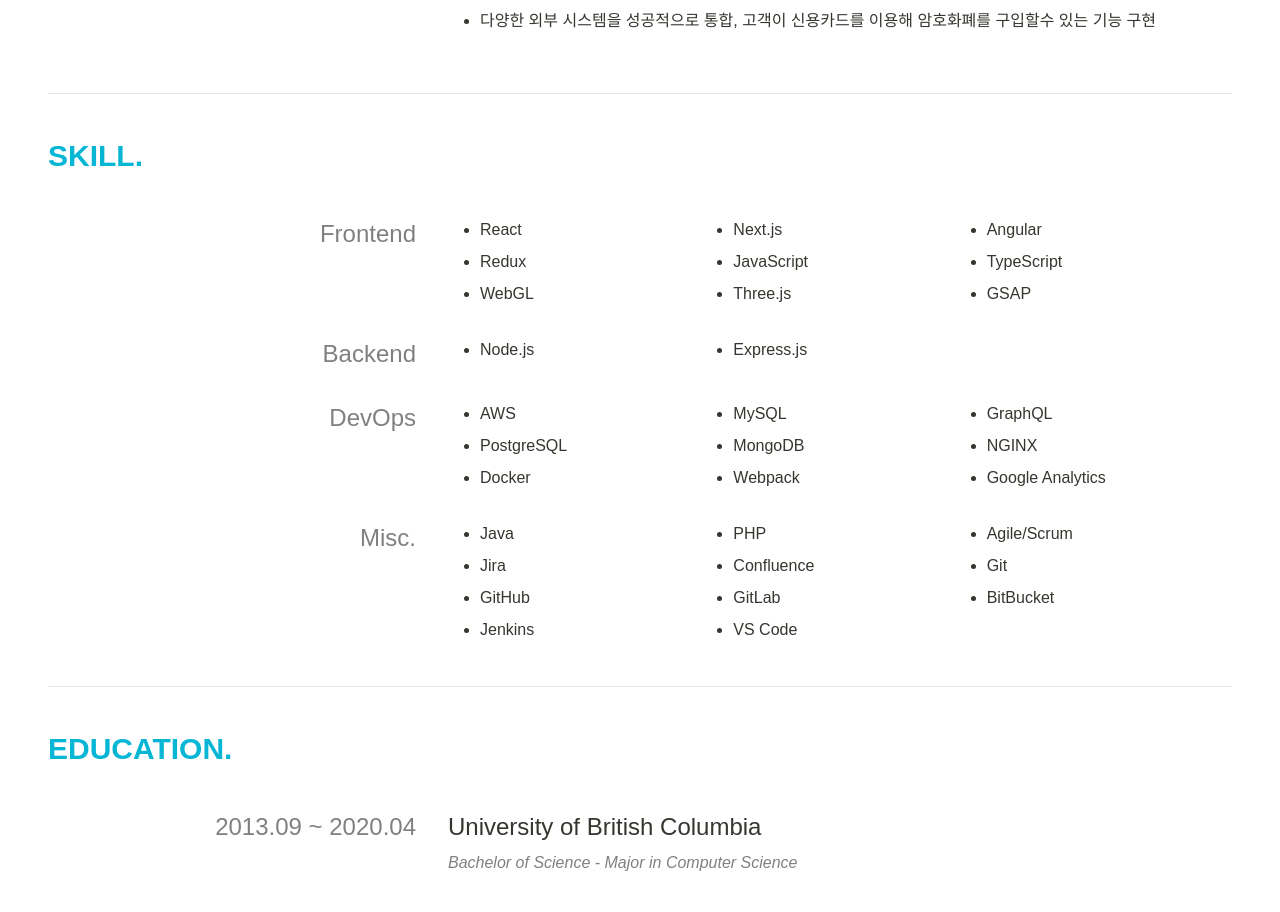
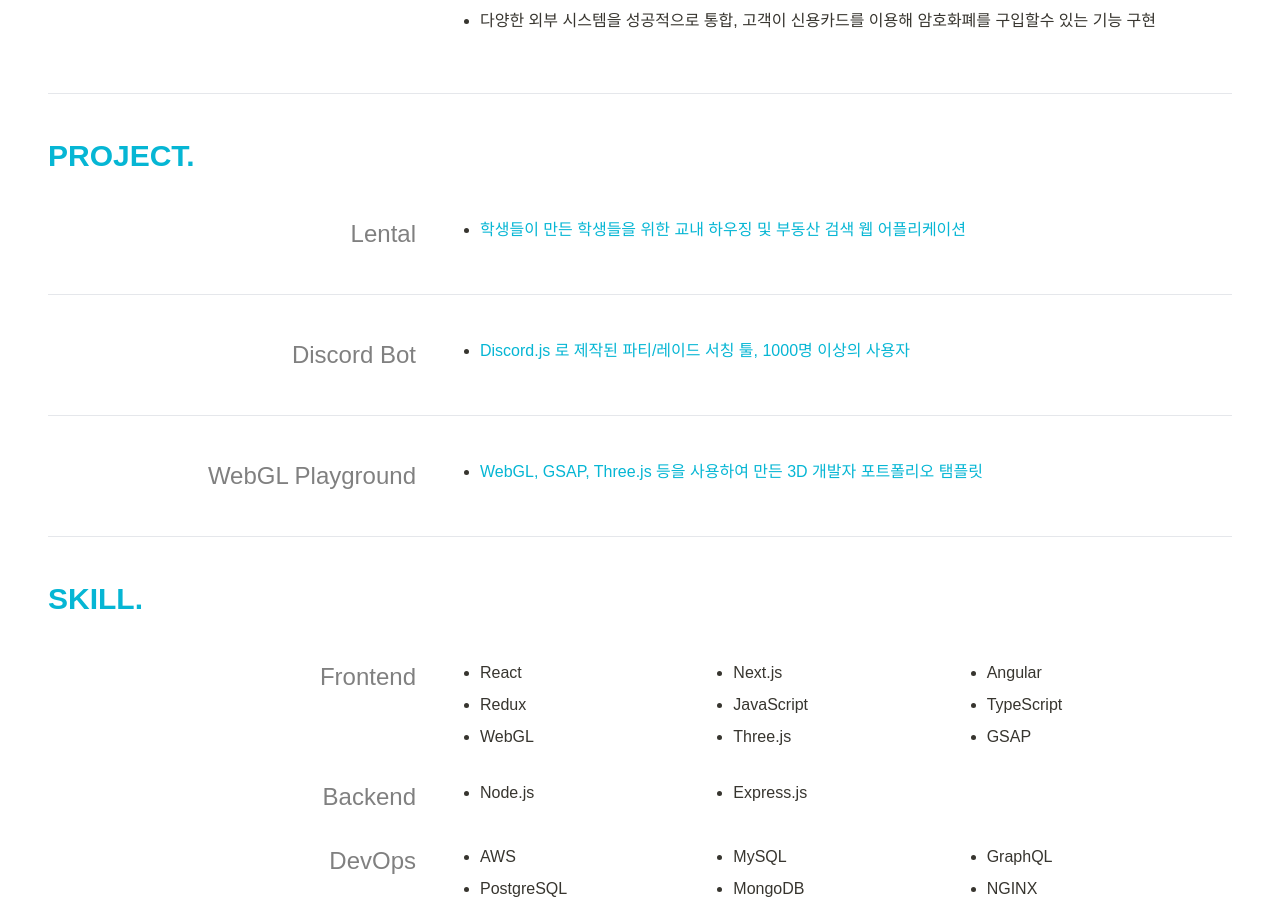
Before and after one commit to jaeungkim/portfolio-website-nextjs, a Next.js app: page /resume in a window 1280 px wide. Shown: the part 2100-3012 px from the top of the page. Built offline with nearby package versions, Linux system fonts and the light colour scheme.

Commit message:
231121 03:45pm added project simple

```diff
--- a/pages/resume.tsx
+++ b/pages/resume.tsx
@@ -259,72 +259,74 @@ export default function About() {
       <hr className="my-11"></hr>
 
       {/* Projects  */}
-      {/* <div className="mb-11 font-semibold text-cyan-500 text-3xl uppercase">
+      <div className="mb-11 font-semibold text-cyan-500 text-3xl uppercase">
         Project.
-      </div> */}
+      </div>
+
+      {/* Lental */}
+      <div className="md:grid md:grid-cols-3 md:gap-4">
+        <div className="text-2xl font-medium text-[#808080] md:text-right md:px-4">
+          Lental
+        </div>
+        <div className="col-span-2">
+          <ul className="text-base font-normal pl-8 list-disc">
+            <li>
+              <a
+                className="text-cyan-500 hover:underline hover:underline-offset-2"
+                href="https://www.youtube.com/watch?v=sIZqCxLnLSY&ab_channel=LentalRents"
+                target="_blank"
+              >
+                학생들이 만든 학생들을 위한 교내 하우징 및 부동산 검색 웹
+                어플리케이션
+              </a>
+            </li>
+          </ul>
+        </div>
+      </div>
+      <hr className="my-11"></hr>
+
+      {/* Lost Ark Bot */}
+      <div className="md:grid md:grid-cols-3 md:gap-4">
+        <div className="text-2xl font-medium text-[#808080] md:text-right md:px-4">
+          Discord Bot
+        </div>
+        <div className="col-span-2">
+          <ul className="text-base font-normal pl-8 list-disc">
+            <li>
+              <a
+                className="text-cyan-500 hover:underline hover:underline-offset-2"
+                href="https://github.com/jaeungkim/lostark_bot"
+                target="_blank"
+              >
+                Discord.js 로 제작된 파티/레이드 서칭 툴, 1000명 이상의 사용자
+              </a>
+            </li>
+          </ul>
+        </div>
+      </div>
+      <hr className="my-11"></hr>
 
       {/* WebGL Playground */}
-      {/* <div className="md:grid md:grid-cols-3 md:gap-4">
+      <div className="md:grid md:grid-cols-3 md:gap-4">
         <div className="text-2xl font-medium text-[#808080] md:text-right md:px-4">
           WebGL Playground
         </div>
         <div className="col-span-2">
           <ul className="text-base font-normal pl-8 list-disc">
             <li>
-              portfolio website created using latest 3D technologies including:
-              WebGL, Three.js, GSAP, and Blender
+              <a
+                className="text-cyan-500 hover:underline hover:underline-offset-2"
+                href="https://github.com/jaeungkim/webGL-playground"
+                target="_blank"
+              >
+                WebGL, GSAP, Three.js 등을 사용하여 만든 3D 개발자 포트폴리오
+                탬플릿
+              </a>
             </li>
           </ul>
         </div>
       </div>
-      <hr className="my-11"></hr> */}
-
-      {/* Lost Ark Bot */}
-      {/* <div className="md:grid md:grid-cols-3 md:gap-4">
-        <div className="text-2xl font-medium text-[#808080] md:text-right md:px-4">
-          Discord Bot
-        </div>
-        <div className="col-span-2">
-          <ul className="text-base font-normal pl-8 list-disc">
-            <li>
-              discord bot that helps gamers organize parties, currently used by
-              more than 500 active users. Built with Discord.js
-            </li>
-          </ul>
-        </div>
-      </div>
-      <hr className="my-11"></hr> */}
-
-      {/* Lental */}
-      {/* <div className="md:grid md:grid-cols-3 md:gap-4">
-        <div className="text-2xl font-medium text-[#808080] md:text-right md:px-4">
-          Lental
-        </div>
-        <div className="col-span-2">
-          <ul className="text-base font-normal pl-8 list-disc">
-            <li>
-              off-campus housing/rental property search web app designed for
-              students by students
-            </li>
-          </ul>
-        </div>
-      </div>
-      <hr className="my-11"></hr> */}
-
-      {/* Caffeine Holic */}
-      {/* <div className="md:grid md:grid-cols-3 md:gap-4">
-        <div className="text-2xl font-medium text-[#808080] md:text-right md:px-4">
-          Caffeine Holic
-        </div>
-        <div className="col-span-2">
-          <ul className="text-base font-normal pl-8 list-disc">
-            <li>
-              e-Commerce café site created with HTML5, CSS, Vanilla JS, and PHP
-            </li>
-          </ul>
-        </div>
-      </div>
-      <hr className="my-11"></hr> */}
+      <hr className="my-11"></hr>
 
       {/* Skills */}
       <div className="mb-11 font-semibold text-cyan-500 text-3xl uppercase">
```
